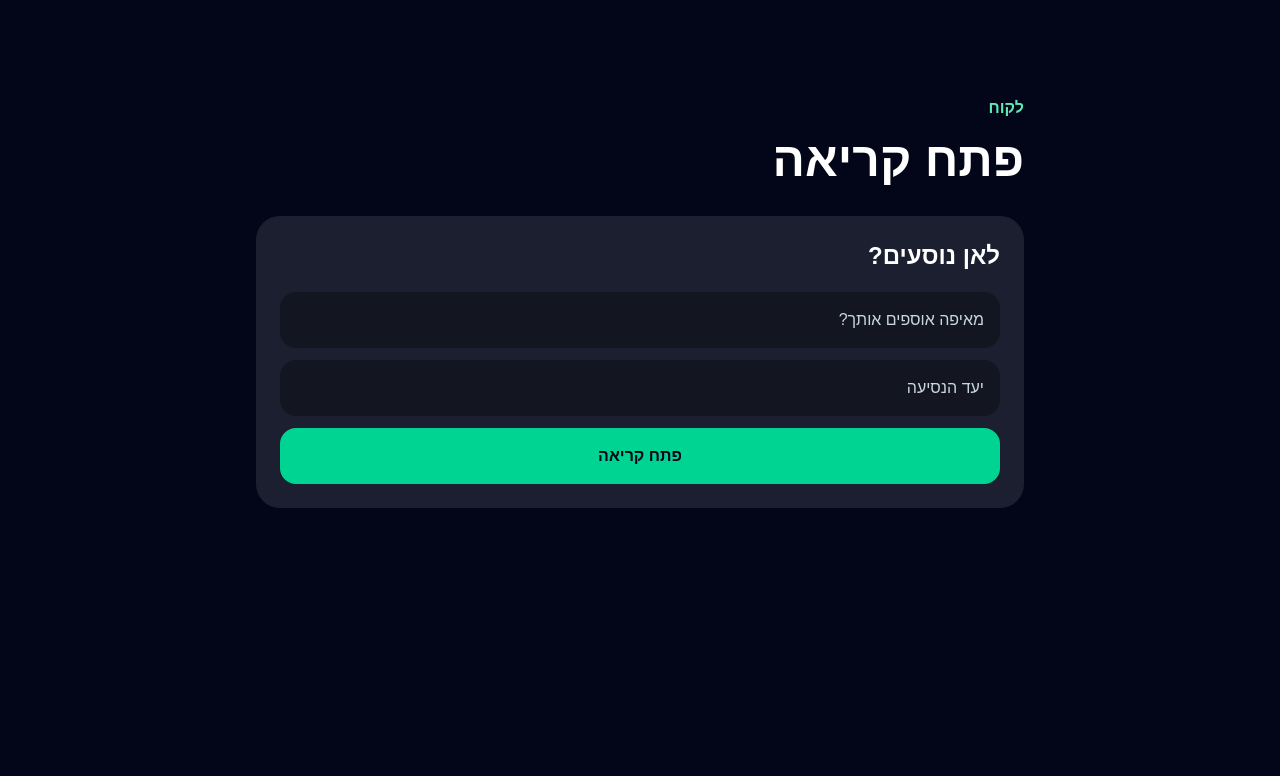
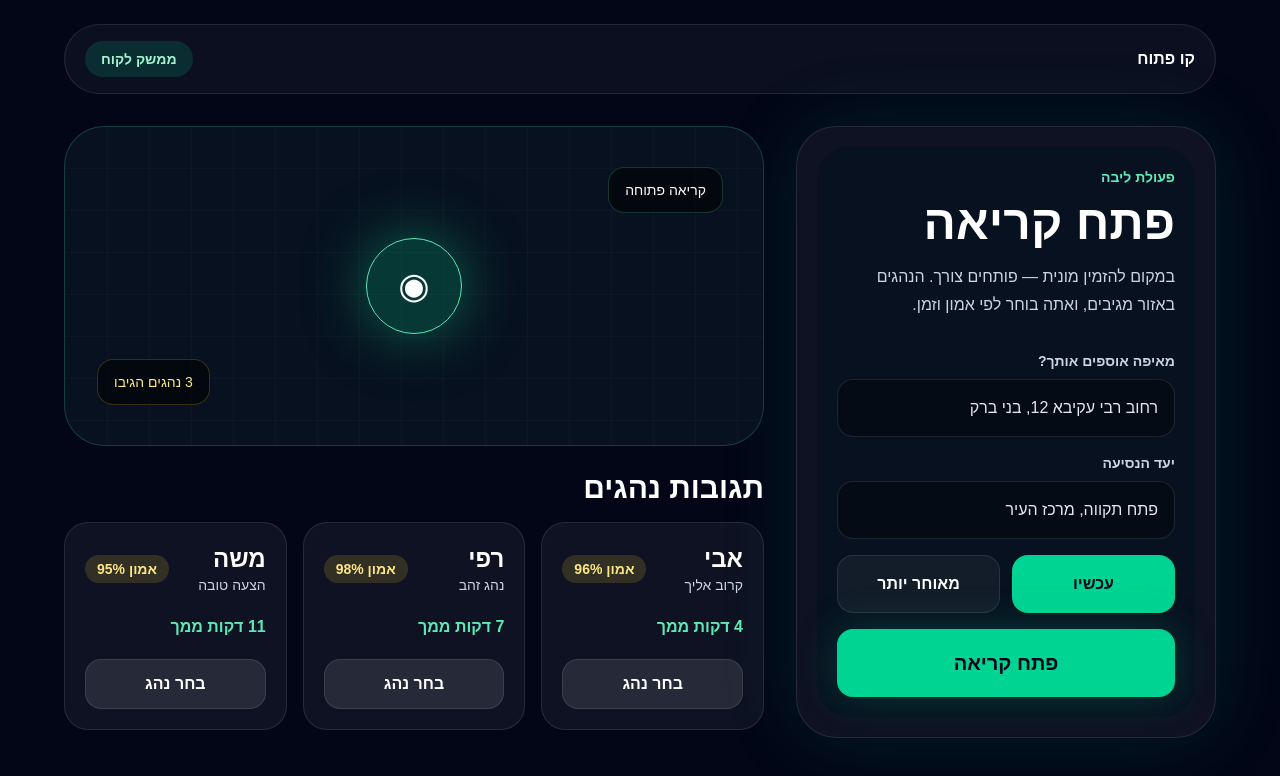
Before and after one commit to stamplace/kav-patuach, a Next.js app: page /customer in a window 1280 px wide. Shown: the top 776 px of the page. Built offline with nearby package versions, Linux system fonts and the light colour scheme.

Commit message:
feat(ui): upgrade customer call opening screen

```diff
--- a/src/app/customer/page.tsx
+++ b/src/app/customer/page.tsx
@@ -1,16 +1,85 @@
+import { product } from "@/lib/product";
+
+const offers = [
+  { name: "אבי", eta: "4 דקות", trust: "96%", note: "קרוב אליך" },
+  { name: "רפי", eta: "7 דקות", trust: "98%", note: "נהג זהב" },
+  { name: "משה", eta: "11 דקות", trust: "95%", note: "הצעה טובה" },
+];
+
 export default function Customer() {
   return (
-    <main dir="rtl" className="min-h-screen bg-slate-950 text-white p-8">
-      <section className="mx-auto max-w-3xl py-16">
-        <p className="text-emerald-300 font-bold">לקוח</p>
-        <h1 className="mt-4 text-5xl font-black">פתח קריאה</h1>
-        <div className="mt-8 rounded-3xl bg-white/10 p-6">
-          <p className="text-2xl font-bold">לאן נוסעים?</p>
-          <div className="mt-5 space-y-3">
-            <div className="rounded-2xl bg-black/30 p-4 text-slate-300">מאיפה אוספים אותך?</div>
-            <div className="rounded-2xl bg-black/30 p-4 text-slate-300">יעד הנסיעה</div>
-            <button className="w-full rounded-2xl bg-emerald-400 p-4 font-black text-slate-950">פתח קריאה</button>
-          </div>
+    <main dir="rtl" className="min-h-screen bg-[#020617] px-5 py-6 text-white">
+      <section className="mx-auto max-w-6xl">
+        <nav className="mb-8 flex items-center justify-between rounded-full border border-white/10 bg-white/[0.04] px-5 py-4">
+          <a href="/" className="font-black">{product.name}</a>
+          <span className="rounded-full bg-emerald-400/15 px-4 py-2 text-sm font-bold text-emerald-200">ממשק לקוח</span>
+        </nav>
+
+        <div className="grid gap-8 lg:grid-cols-[420px_1fr] lg:items-start">
+          <section className="rounded-[2.5rem] border border-white/10 bg-white/[0.05] p-5 shadow-[0_0_80px_rgba(16,185,129,.14)]">
+            <div className="rounded-[2rem] bg-[#07111f] p-5">
+              <p className="text-sm font-bold text-emerald-300">פעולת ליבה</p>
+              <h1 className="mt-3 text-5xl font-black">פתח קריאה</h1>
+              <p className="mt-4 leading-7 text-slate-300">
+                במקום להזמין מונית — פותחים צורך. הנהגים באזור מגיבים, ואתה בוחר לפי אמון וזמן.
+              </p>
+
+              <div className="mt-8 space-y-4">
+                <label className="block">
+                  <span className="mb-2 block text-sm font-bold text-slate-300">מאיפה אוספים אותך?</span>
+                  <div className="rounded-2xl border border-white/10 bg-black/30 p-4 text-slate-200">רחוב רבי עקיבא 12, בני ברק</div>
+                </label>
+
+                <label className="block">
+                  <span className="mb-2 block text-sm font-bold text-slate-300">יעד הנסיעה</span>
+                  <div className="rounded-2xl border border-white/10 bg-black/30 p-4 text-slate-200">פתח תקווה, מרכז העיר</div>
+                </label>
+
+                <div className="grid grid-cols-2 gap-3">
+                  <button className="rounded-2xl bg-emerald-400 p-4 font-black text-slate-950">עכשיו</button>
+                  <button className="rounded-2xl border border-white/10 bg-white/5 p-4 font-black">מאוחר יותר</button>
+                </div>
+
+                <button className="w-full rounded-2xl bg-emerald-400 p-5 text-xl font-black text-slate-950 shadow-[0_0_40px_rgba(16,185,129,.25)]">
+                  פתח קריאה
+                </button>
+              </div>
+            </div>
+          </section>
+
+          <section className="grid gap-6">
+            <div className="relative h-80 overflow-hidden rounded-[2.5rem] border border-emerald-300/20 bg-[#07111f] p-5">
+              <div className="absolute inset-0 bg-[linear-gradient(90deg,rgba(255,255,255,.06)_1px,transparent_1px),linear-gradient(0deg,rgba(255,255,255,.06)_1px,transparent_1px)] bg-[size:42px_42px] opacity-40" />
+              <div className="absolute right-10 top-10 rounded-2xl border border-emerald-300/20 bg-black/55 px-4 py-3 text-sm">קריאה פתוחה</div>
+              <div className="absolute bottom-10 left-8 rounded-2xl border border-amber-300/20 bg-black/55 px-4 py-3 text-sm text-amber-200">3 נהגים הגיבו</div>
+              <div className="absolute left-1/2 top-1/2 grid h-24 w-24 -translate-x-1/2 -translate-y-1/2 place-items-center rounded-full border border-emerald-300 bg-emerald-400/20 text-4xl shadow-[0_0_60px_rgba(16,185,129,.5)]">
+                ◉
+              </div>
+            </div>
+
+            <div>
+              <h2 className="mb-4 text-3xl font-black">תגובות נהגים</h2>
+              <div className="grid gap-4 md:grid-cols-3">
+                {offers.map((offer) => (
+                  <article key={offer.name} className="rounded-3xl border border-white/10 bg-white/[0.05] p-5">
+                    <div className="mb-5 flex items-center justify-between">
+                      <div>
+                        <p className="text-2xl font-black">{offer.name}</p>
+                        <p className="text-sm text-slate-300">{offer.note}</p>
+                      </div>
+                      <span className="rounded-full bg-amber-300/15 px-3 py-1 text-sm font-bold text-amber-200">
+                        אמון {offer.trust}
+                      </span>
+                    </div>
+                    <p className="text-emerald-300 font-black">{offer.eta} ממך</p>
+                    <button className="mt-5 w-full rounded-2xl border border-white/10 bg-white/10 p-3 font-black">
+                      בחר נהג
+                    </button>
+                  </article>
+                ))}
+              </div>
+            </div>
+          </section>
         </div>
       </section>
     </main>
```
